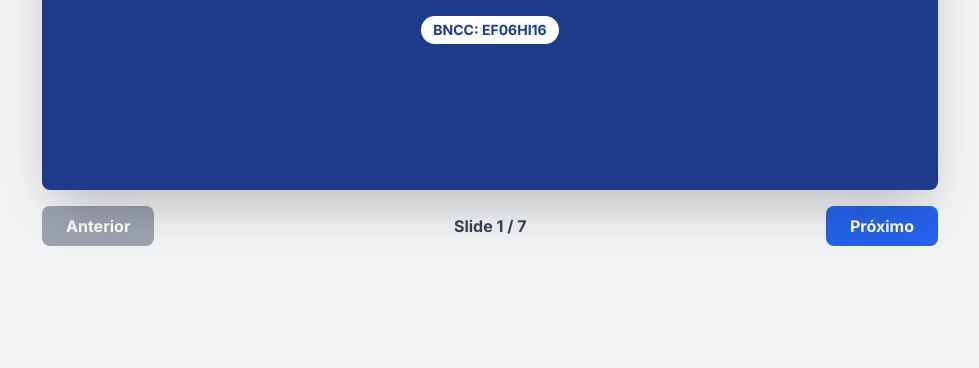
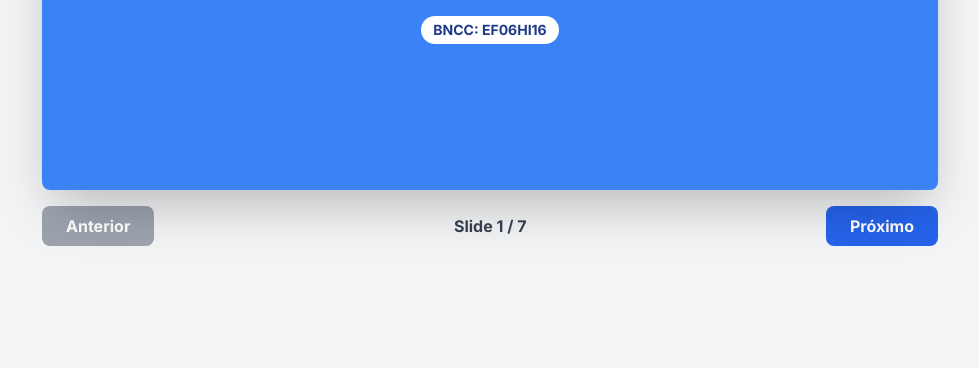
Before and after one commit to saymons31/history_class, a plain HTML site: page index.html in a window 1280 px wide. Shown: the part 432-800 px from the top of the page, without its empty margins (150-1129 px from the left). Drawn offline with nearby package versions, Linux system fonts and the light colour scheme.

Commit message:
Update index.html

```diff
--- a/index.html
+++ b/index.html
@@ -28,7 +28,7 @@
 
 
        <!-- Slide 1: Título -->
-       <div class="slide active w-full h-full flex-col items-center justify-center p-8 text-center bg-blue-900 text-white">
+       <div class="slide active w-full h-full flex-col items-center justify-center p-8 text-center bg-blue-500 text-white">
            <h1 class="text-4xl md:text-5xl font-bold mb-4">Rotina de pensamento “Quem trabalha? Quem ganha?”</h1>
            <h2 class="text-2xl md:text-3xl">Relações de trabalho na Idade Média – 6º ano EF</h2>
            <p class="mt-8 bg-white text-blue-900 font-bold py-1 px-3 rounded-full text-sm">BNCC: EF06HI16</p>
```
